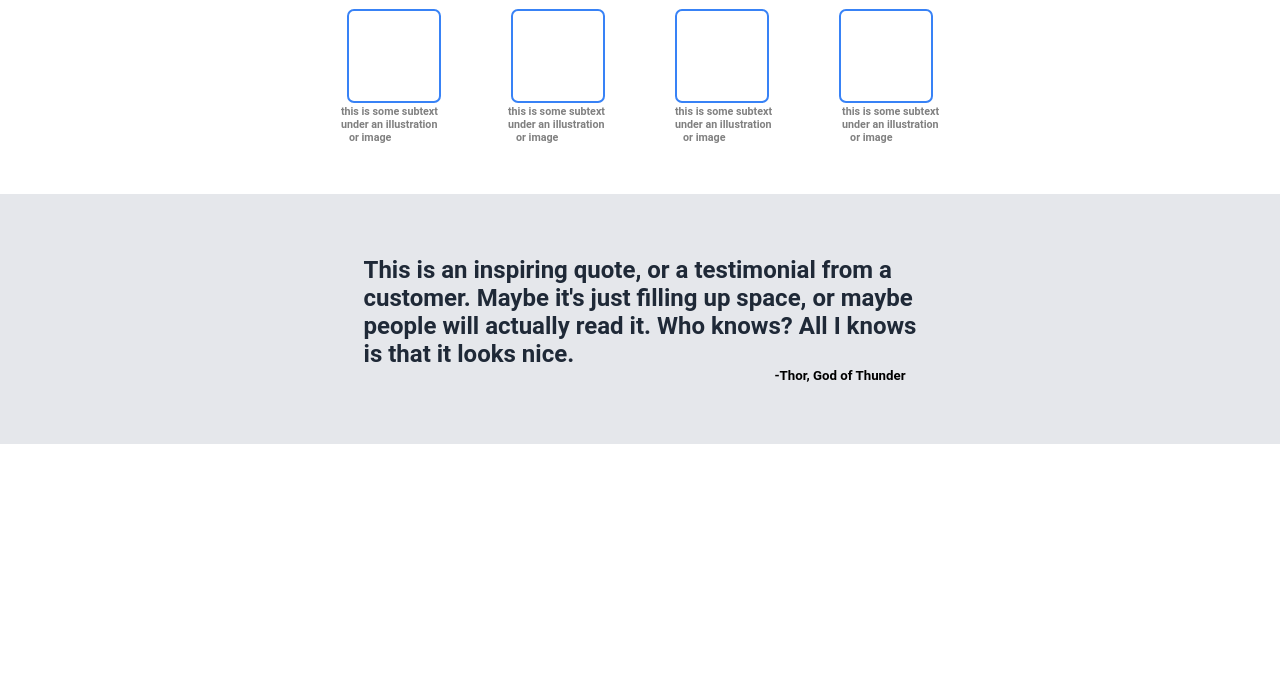
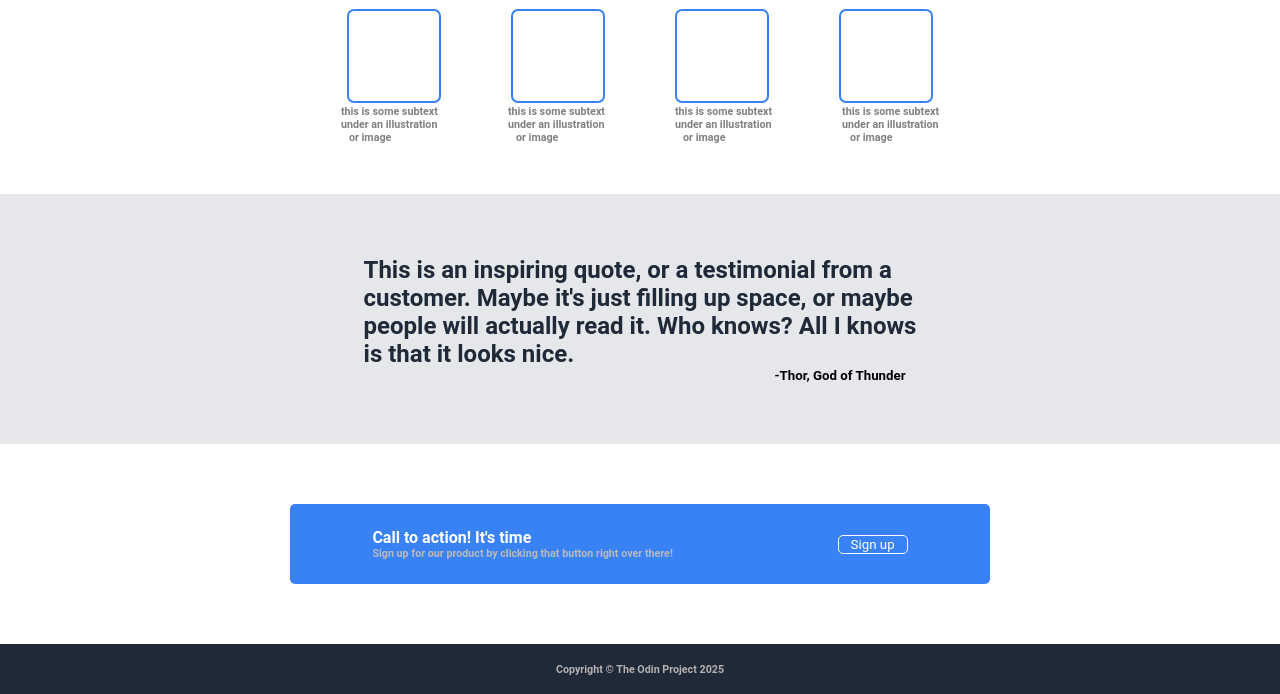
Before and after one commit to MichalisSk/odin-landing-page, a plain HTML site: page index.html in a window 1280 px wide. Shown: the part 378-1072 px from the top of the page. Before the commit the page ends 822 px from the top, so only its background shows below. Drawn offline with Linux system fonts and the light colour scheme.

Commit message:
Finished the front end

```diff
--- a/index.html
+++ b/index.html
@@ -77,5 +77,19 @@
             <h5 id="thor">-Thor, God of Thunder</h5>
         </div>
 
+        <div class="simpleContainer">
+            <div class="actionContainer">
+                <div class="signUpContainer">
+                    <h4 id="call">Call to action! It's time</h4>
+                    <h6 id="sign">Sign up for our product by clicking that button right over there!</h6>
+                </div>
+                <button id="btn2">Sign up</button>
+            </div>
+        </div>
+
+        <div class="copyrightContainer">
+            <h6>Copyright &#xA9 The Odin Project 2025 </h6>
+        </div>
+
     </body>
 </html>
--- a/style.css
+++ b/style.css
@@ -122,3 +122,46 @@
     color: black;
     margin-left: 400px;
 }
+
+.simpleContainer {
+    display: flex;
+    height: 200px;
+    background-color: #ffffff;
+    justify-content: center;
+    align-items: center;
+}
+
+.actionContainer {
+    display: flex;
+    color: #ffffff;
+    width: 700px;
+    height: 80px;
+    background-color: #3882F6;
+    justify-content: space-around;
+    align-items: center;
+    border-radius: 5px;
+}
+
+
+#sign{
+    color: #b9bab8;
+}
+
+#btn2{
+    display: flex;
+    width: 70px;
+    justify-content: center;
+    background-color:#3882F6;
+    color: #ffffff;
+    border: 1px white solid;
+    border-radius: 5px;
+}
+
+.copyrightContainer {
+    display: flex;
+    color: rgb(182, 178, 178);
+    height: 50px;
+    background-color: #1F2937;
+    justify-content: center;
+    align-items: center;
+}
```
Lines whose indentation alone changed are shown as unchanged.
